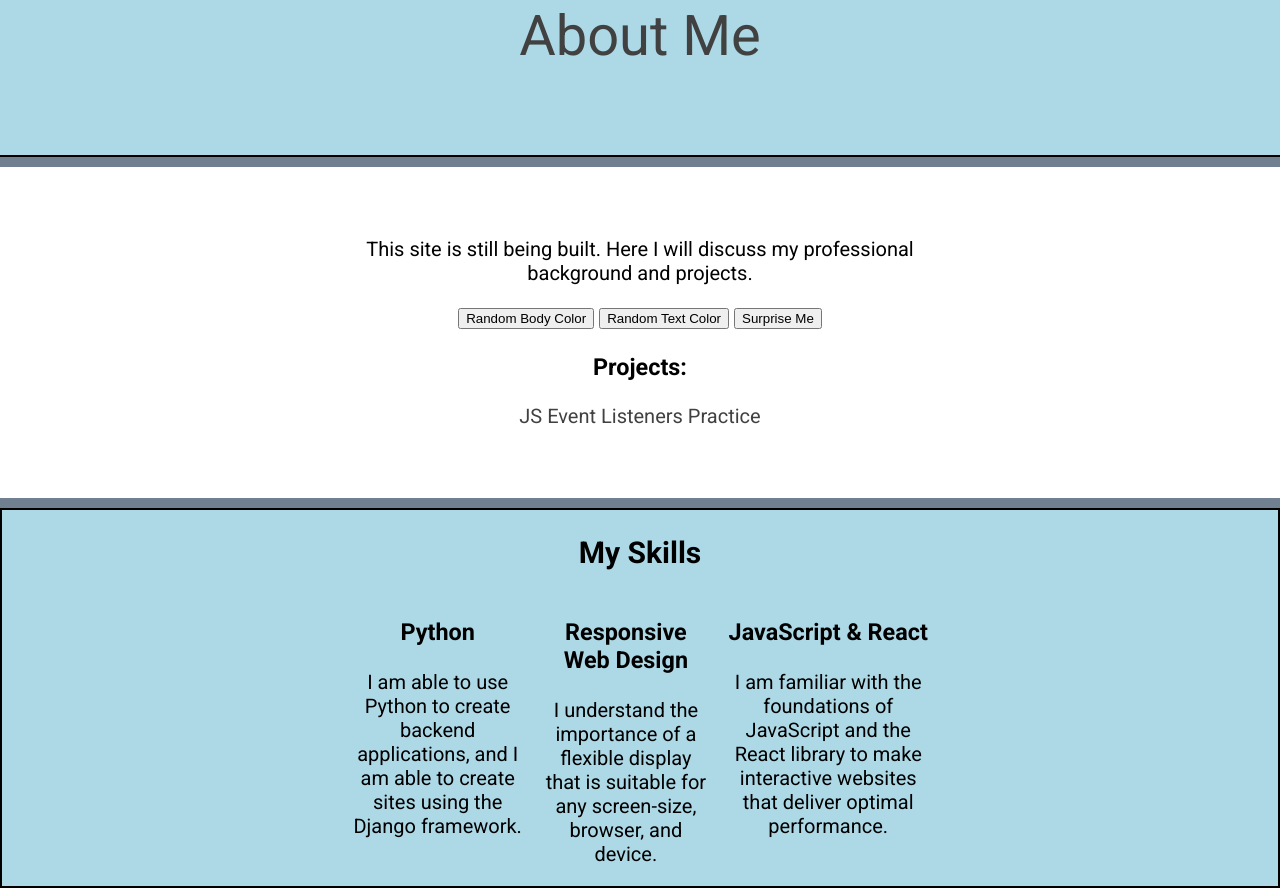
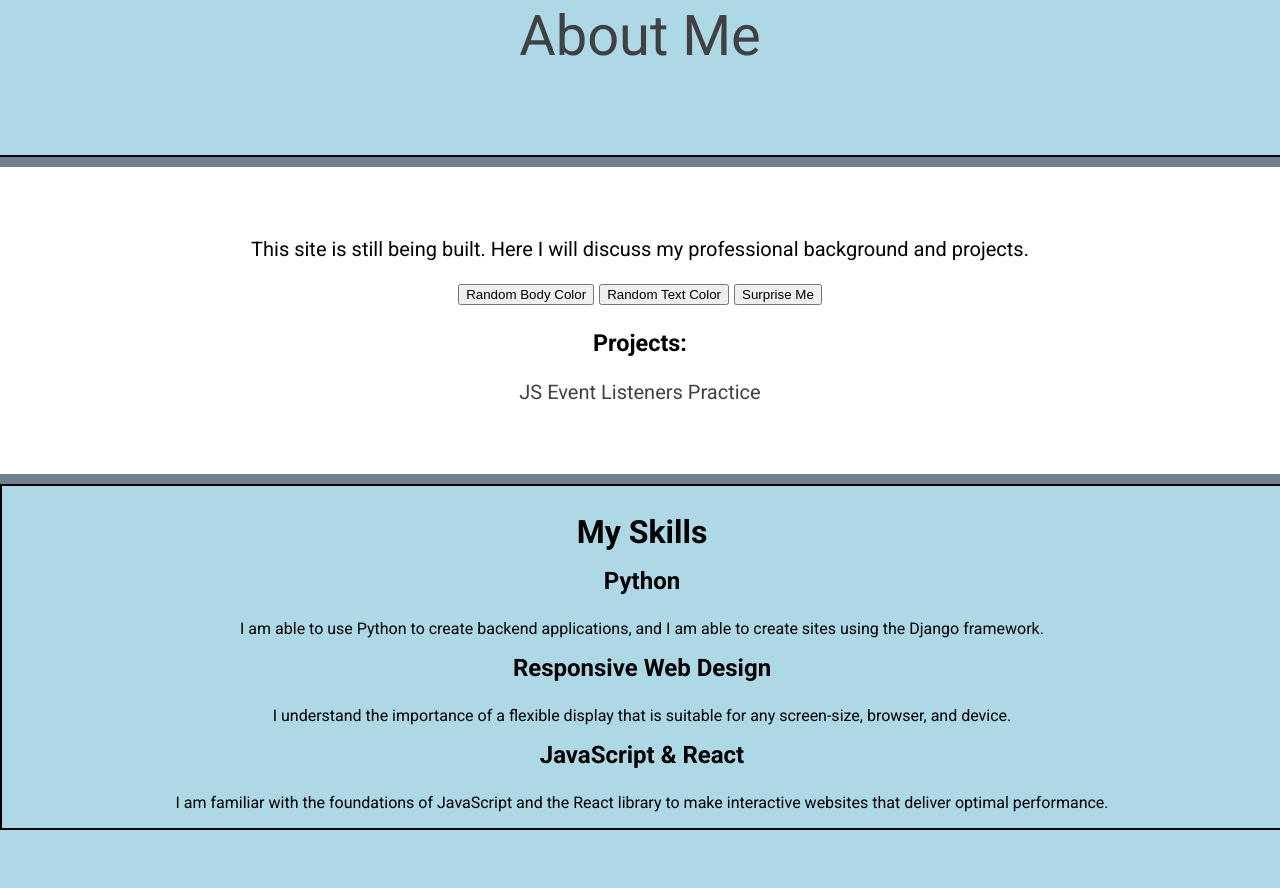
Before and after one commit to JLowe-N/JLowenPortfolioSite, a Django app: page / in a window 1280 px wide. Shown: the part 708-1596 px from the top of the page. After the commit the page ends 1538 px from the top, so only its background shows below. Run offline with Django 3.2, Linux system fonts and the light colour scheme.

Commit message:
Adjusted footer flex to mirror header flex

```diff
--- a/portfolioapp/static/portfolioapp/css/style.css
+++ b/portfolioapp/static/portfolioapp/css/style.css
@@ -102,33 +102,47 @@ main {
     margin-bottom: 10px;
 }
 
+.intro {
+    width: 100%;
+    margin: 0 auto;
+    text-align: center;
+}
+
+/* ====
+Footer
+==== */
+
 footer {
+    width: 100%;
     text-align: center;
     background: lightblue;
     border: 2px solid black;
 }
 
-/* ====
-Class Styles
-==== */
-
 .columns {
     display: flex;
+    flex-flow: column;
+    align-items: center;
+    justify-content: space-between;
     margin: 0 auto;
-    width: 600px;
+    width: 90%;
 }
 
 .column {
     margin: 0 10px;
+    width: 90%;
 }
 
-.intro {
-    width: 600px;
-    margin: 0 auto;
-    text-align: center;
+.skill-title {
+    font-size: 2rem;
+    margin-bottom: 0.5em;
 }
 
-.profile_photo {
-    width: 300px;
-    height: 300px
+.skill-subtitle {
+    font-size: 1.5rem;
+    margin-top: 0;
 }
+
+.skill-text {
+    font-size: 1rem;
+}
--- a/portfolioapp/templates/portfolioapp/index.html
+++ b/portfolioapp/templates/portfolioapp/index.html
@@ -37,28 +37,28 @@
     </main>
 
     <footer>
-        <h2>My Skills</h2>
+        <h2 class="skill-title">My Skills</h2>
         <div class="columns">
             <!-- column 1 -->
             <div class="column">
-                <h3>Python</h3>
-                <p>
+                <h3 class="skill-subtitle">Python</h3>
+                <p class="skill-text">
                     I am able to use Python to create backend applications,
                     and I am able to create sites using the Django framework.
                 </p>
             </div>
             <!-- column 2 -->
             <div class="column">
-                <h3>Responsive Web Design</h3>
-                <p>
+                <h3 class="skill-subtitle">Responsive Web Design</h3>
+                <p class="skill-text">
                     I understand the importance of a flexible display that is suitable
                     for any screen-size, browser, and device.
                 </p>
             </div>
             <div class="column">
                 <!-- column 3 -->
-                <h3>JavaScript & React</h3>
-                <p>
+                <h3 class="skill-subtitle">JavaScript & React</h3>
+                <p class="skill-text">
                     I am familiar with the foundations of JavaScript and the React library to make
                     interactive websites that deliver optimal performance.
                 </p>
```
